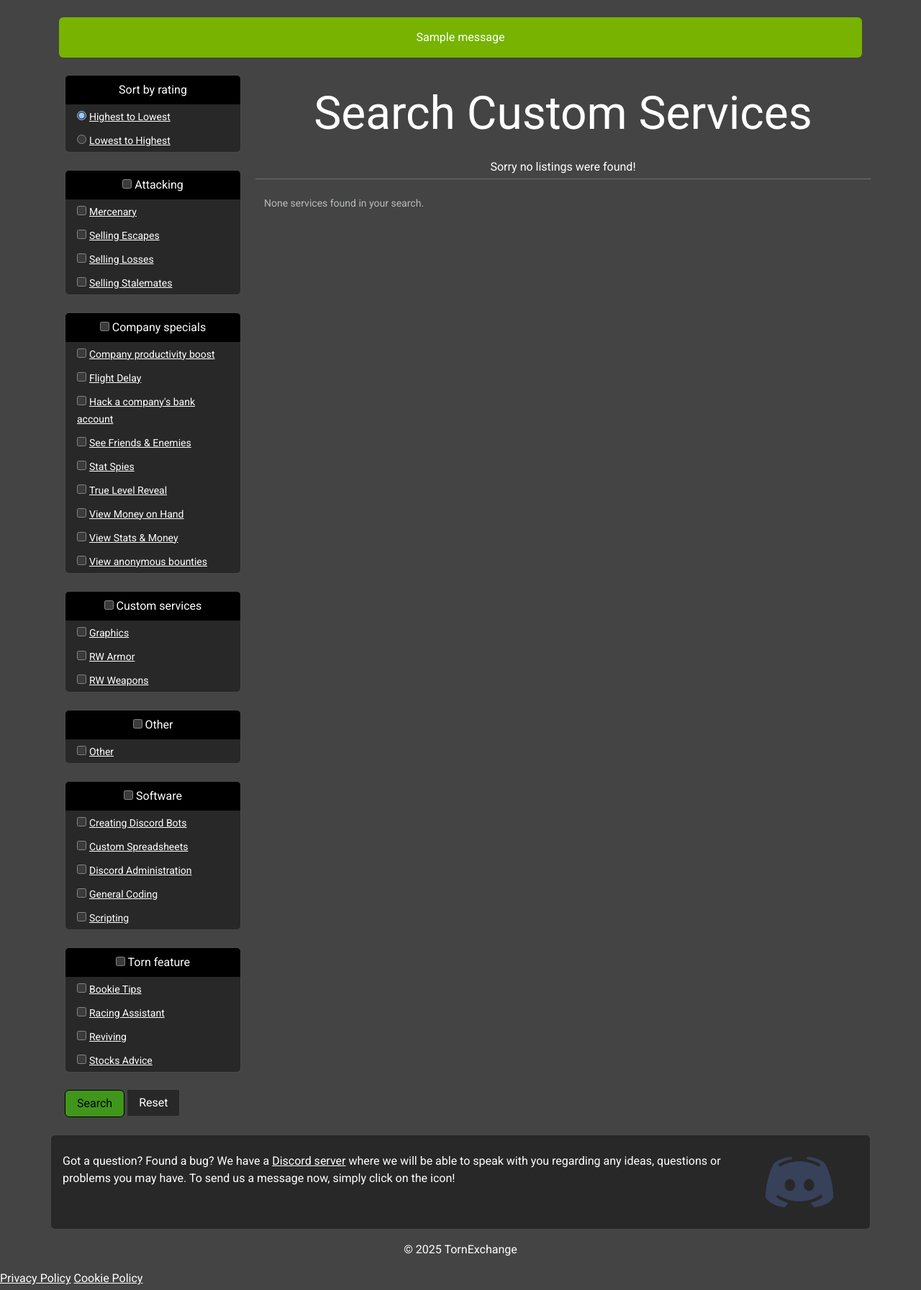
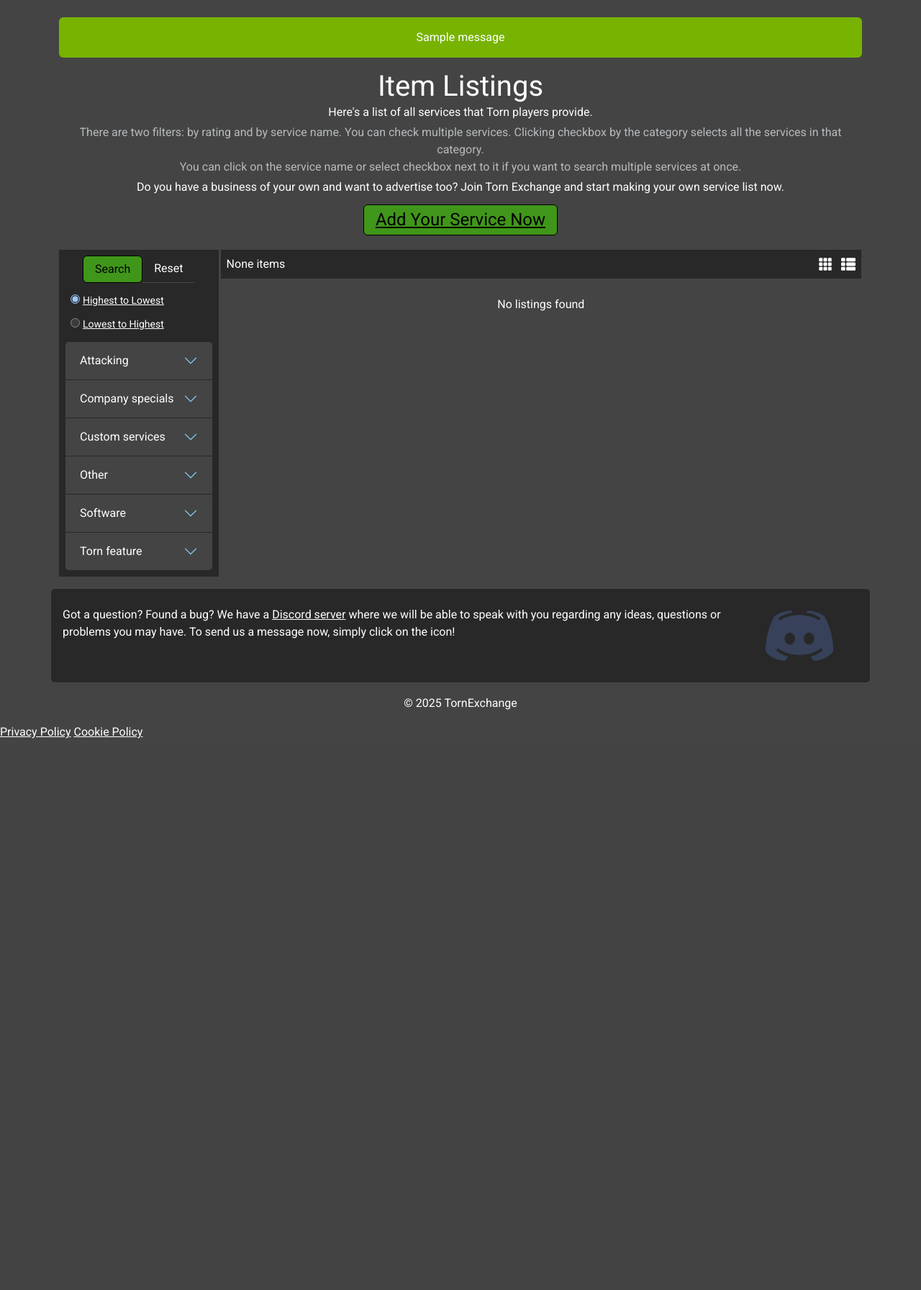
Before and after one commit to torn-exchange/web, a Django app: page /search_services/?order_by=-owner__vote_score in a window 1280 px wide. Shown: the part 76-1868 px from the top of the page at 72% size. After the commit the page ends 1102 px from the top, so only its background shows below. Run offline with Django 3.2, Linux system fonts and the light colour scheme; a user stored in the database is signed in; data comes from the database, SQL or seed files in the repository; tables that the repository leaves empty hold one stand-in row (values such as "Sample post"); one stand-in notice (Sample message) is shown; some libraries are stand-ins or nearby versions; some web fonts are replaced.

Commit message:
Services UI refactor (#115)
* UI Refactor

Added adbstraction in view_utilities to handle view layouts across other site areas in the future
Added view_utilities css, specifically for listings for now while in "approval stage"
Added basic css for view togglers
Updated listings.html with the new refactored layout
Updated base.html to include new view_utilities.js, which is reusable
Updated base.html to add mime types to css includes

* Removed debug

* Added comments

* Re-added missing styling

* Re-added in scope attribute for value

* Fix footer

* Services UI Refactor

Ported UI into recentl listings UI factor boilerplate

* PR Comments

```diff
--- a/main/templates/main/base.html
+++ b/main/templates/main/base.html
@@ -53,7 +53,7 @@
   <script type="text/javascript" src="https://cs.iubenda.com/autoblocking/3912666.js"></script>
   <script type="text/javascript" src="//cdn.iubenda.com/cs/gpp/stub.js"></script>
   <script type="text/javascript" src="//cdn.iubenda.com/cs/iubenda_cs.js" charset="UTF-8" async></script>
-<script type="text/javascript" src="{% static 'main/js/view_utilities.js' %}"></script>
+
   <!-- Required meta tags -->
   <meta charset="utf-8">
   <meta name="viewport" content="width=device-width, initial-scale=1, shrink-to-fit=no">
--- a/main/templates/main/search_services.html
+++ b/main/templates/main/search_services.html
@@ -1,75 +1,25 @@
 {% extends "main/base.html" %}
 {% block content %}
-{%load crispy_forms_tags %}
+    {% load crispy_forms_tags %}
     {% load humanize %}
     {% load custom_tags %}
     {% load static %}
-<div class='container'>
-    <div class='row'>
-        <div class='col-md-3 col-sm-12'>
-            <div class="p-2">
-                <form method="get">
-                    <div class="card mb-4">
-                        <div class="card-header">Sort by rating</div>
-                        <ul class="list-group list-group-flush">
-                            <li class="list-group-item py-1 my-0">
-                                <input type="radio" name="order_by" value="-owner__vote_score" {% if order_by == '-owner__vote_score' %}checked{% endif %}>
-                                <a href="?order_by=-owner__vote_score" class="small">Highest to Lowest</a>
-                            </li>
-                            <li class="list-group-item py-1 my-0">
-                                <input type="radio" name="order_by" value="owner__vote_score" {% if order_by == 'owner__vote_score' %}checked{% endif %}>
-                                <a href="?order_by=owner__vote_score" class="small">Lowest to Highest</a>
-                            </li>
-                        </ul>
-                    </div>
-                    {% for category, services in services_by_category.items %}
-                        <div class="card mb-4">
-                            <div class="card-header">
-                                <input type="checkbox" name="category" value="{{ category }}" class="mark_category" {{ checked }}>
-                                {{ category }}
-                            </div>
-                            <ul class="list-group list-group-flush">
-                                {% for service, checked in services %}
-                                <li class="list-group-item py-1 my-0">
-                                    <input type="checkbox" name="service" value="{{ service }}" {{ checked }}>
-                                    <a href="?order_by={{ order_by }}&service={{ service|urlencode }}" class="small">{{ service }}</a>
-                                </li>
-                                {% endfor %}
-                            </ul>
-                        </div>
-                    {% endfor %}
-                    <button class='btn btn-primary'> Search </button>
-                    <a href="{% url 'search_services' %}" class="btn btn-secondary">Reset</a>
-                </form>
-            </div>
-        </div>
-        <div class='col-md-9 col-sm-12'>
-            <div class='row'>
-                <div class="text-center col-12">
-                    <h1 class="m-4 allerta-font text-center">
-                        Search Custom Services
-                    </h1>
-                </div>
-                <div class="text-center">
-                    {% if not listings.object_list%}
+    <div class="container">
+        <div class="row pb-3">
+            <div class="col-12 text-center">
+                <h3>Item Listings</h3>
+                {# @TODO use popovers/tooltips for this text #}
                 <p>
-                        {% if error %}
-                        {{error}}
-                        {% else %}
-                        Sorry no listings were found!
-                        {% endif %}
-                    </p>
-                    {% else %}
-                    <p class="ml-5 p-0 m-0 text-left pb-2">
                     Here's a list of all services that Torn players provide.
                 </p>
-                    <p class="ml-5 p-0 m-0 text-left pb-2">
-                        There are two filters: by rating and by service name. You can check multiple services. Clicking checkbox by the category
-                        selects all the services in that category. <br />
-                        You can click on the service name or select checkbox next to it if you want to search multiple services at once. <br />
-                        Search and Reset buttons are found at the bottom of the page.
+                <p class="text-muted">
+                    There are two filters: by rating and by service name. You can check multiple services. Clicking
+                    checkbox by the category selects all the services in that category.
+                    <br/>
+                    You can click on the service name or select checkbox next to it if you want to search multiple
+                    services at once.
                 </p>
-                    <p class="ml-5 p-0 m-0 text-left pb-2">
+                <p>
                     Do you have a business of your own and want to advertise too? Join Torn Exchange and start making
                     your own service list now.
                 </p>
@@ -78,98 +28,160 @@
                     <a class="allerta-font h5" href="{% url 'edit_services' %}"> Add Your Service Now </a>
                 </div>
                 </p>
-
-                    {% endif %}
             </div>
-                <hr />
-                <br>
-
-                <div class="text-center col-12">
-                    {%include 'main/includes/pagination.html'%}
+        </div>
+        <div class="row">
+            <div class="listing-section">
+                <div class="listing-filters">
+                    <form method="GET">
+                        <div class="d-flex justify-content-center p-2">
+                            <button class="btn btn-primary"> Search</button>
+                            <a href="{% url 'search_services' %}" class="btn btn-secondary">Reset</a>
                         </div>
 
-                <small class="text-muted ml-4"> {{number_of_items}} services found in your search.</small>
-                {% for listing in listings%}
-                <div class='col-12'>
-                    <div class='card listing-card m-0 mb-1 p-0'>
-                        <div class="card-header m-0 p-0 py-1">
-                            <div class="row p2">
-                                <!-- Status Icon & Name -->
-                                <div class="col-12 col-md-8 mb-2 mb-md-0">
-                                    <div class="d-flex align-items-center">
-                                        <div class="me-2" style="width: 30px;">
-                                            {% if listing.owner.activity_status == 'Online' %}
-                                                <img src="{% static '/main/images/crown-online.png' %}" style="width:30%;" title="Online" alt="Online">&nbsp;
-                                            {% elif listing.owner.activity_status == 'Idle' %}
-                                                <img src="{% static '/main/images/crown-idle.png' %}" style="width: 30%;" title="Idle" alt="Idle">&nbsp;
-                                            {% elif listing.owner.activity_status == 'Offline' %}
-                                                <img src="{% static '/main/images/crown-offline.png' %}" style="width: 30%;" title="Offline", alt="Offline">&nbsp;
-                                            {% endif %}
-                                        </div>
-                                        <div class="text-gold">
-                                                {{listing.owner.name}}[{{listing.owner.torn_id}}]
-                                        </div>
-                                        <div class="ms-3 text-gold">
-                                            <i class="fas fa-star small mr-2 mb-2 size-2x">
-                                            </i> {{listing.owner.vote_score}}
+                        <ul class="list-group list-group-flush">
+                            <li class="list-group-item py-1 my-0">
+                                <input type="radio" name="order_by" value="-owner__vote_score"
+                                       {% if order_by == '-owner__vote_score' %}checked{% endif %}>
+                                <a href="?order_by=-owner__vote_score" class="small">Highest to Lowest</a>
+                            </li>
+                            <li class="list-group-item py-1 my-0">
+                                <input type="radio" name="order_by" value="owner__vote_score"
+                                       {% if order_by == 'owner__vote_score' %}checked{% endif %}>
+                                <a href="?order_by=owner__vote_score" class="small">Lowest to Highest</a>
+                            </li>
+                        </ul>
+
+                        <div class="accordion p-2" id="accordionExample">
+                            {% for category, services in services_by_category.items %}
+                                <div class="accordion-item">
+                                    <h2 class="accordion-header" id="headingOne">
+                                        <button class="accordion-button collapsed" type="button"
+                                                data-bs-toggle="collapse"
+                                                data-bs-target="#collapse{{ category|urlencode }}" aria-expanded="false"
+                                                aria-controls="collapse{{ category|urlencode }}">
+                                            {{ category }}
+                                        </button>
+                                    </h2>
+                                    <input type="checkbox" name="category" value="{{ category }}"
+                                           class="mark_category" {{ checked }} style="display:none">
+
+
+                                    <div id="collapse{{ category|urlencode }}" class="accordion-collapse collapse"
+                                         aria-labelledby="heading{{ category|urlencode }}"
+                                         data-bs-parent="#accordion{{ category|urlencode }}">
+                                        <div class="accordion-body p-2">
+                                            <ul class="list-group list-group-flush">
+                                                {% for service, checked in services %}
+                                                    <li class="list-group-item py-0 my-0 p-0">
+                                                        <input type="checkbox" name="service"
+                                                               value="{{ service }}" {{ checked }}>
+                                                        <a href="?order_by={{ order_by }}&service={{ service|urlencode }}"
+                                                           class="small">{{ service }}</a>
+                                                    </li>
+                                                {% endfor %}
+                                            </ul>
                                         </div>
                                     </div>
                                 </div>
 
-                                <!-- Action Buttons -->
-                                <div class="col-12 col-md-4 py-1">
-                                    <div class="d-flex justify-content-around gap-2">
-                                         <a target="_blank" href="{% url 'services_list' listing.owner.name%}"
+                            {% endfor %}
+                        </div>
+                    </form>
+                </div>
+                <div class="listing-wrapper">
+                    <div class="d-flex ps-2 pe-2 pt-2 pb-2 listing-header">
+                        <div class="flex-grow-0">
+                            {{ number_of_items }} items
+                        </div>
+                        <div class="flex-grow-1 listing-pagination">
+                            {% include 'main/includes/pagination.html' %}
+                        </div>
+                        <div class="flex-grow-0">
+                            <a href="javascript:void(0)" class="view-toggler" data-target="listing_container"
+                               data-layout="grid-view">
+                                <svg xmlns="http://www.w3.org/2000/svg" width="20" height="20" fill="currentColor"
+                                     class="bi bi-grid-3x3-gap-fill me-2" viewBox="0 0 16 16">
+                                    <path d="M1 2a1 1 0 0 1 1-1h2a1 1 0 0 1 1 1v2a1 1 0 0 1-1 1H2a1 1 0 0 1-1-1zm5 0a1 1 0 0 1 1-1h2a1 1 0 0 1 1 1v2a1 1 0 0 1-1 1H7a1 1 0 0 1-1-1zm5 0a1 1 0 0 1 1-1h2a1 1 0 0 1 1 1v2a1 1 0 0 1-1 1h-2a1 1 0 0 1-1-1zM1 7a1 1 0 0 1 1-1h2a1 1 0 0 1 1 1v2a1 1 0 0 1-1 1H2a1 1 0 0 1-1-1zm5 0a1 1 0 0 1 1-1h2a1 1 0 0 1 1 1v2a1 1 0 0 1-1 1H7a1 1 0 0 1-1-1zm5 0a1 1 0 0 1 1-1h2a1 1 0 0 1 1 1v2a1 1 0 0 1-1 1h-2a1 1 0 0 1-1-1zM1 12a1 1 0 0 1 1-1h2a1 1 0 0 1 1 1v2a1 1 0 0 1-1 1H2a1 1 0 0 1-1-1zm5 0a1 1 0 0 1 1-1h2a1 1 0 0 1 1 1v2a1 1 0 0 1-1 1H7a1 1 0 0 1-1-1zm5 0a1 1 0 0 1 1-1h2a1 1 0 0 1 1 1v2a1 1 0 0 1-1 1h-2a1 1 0 0 1-1-1z"/>
+                                </svg>
+                            </a>
+                            <a href="javascript:void(0)" class="view-toggler" data-target="listing_container"
+                               data-layout="list-view">
+                                <svg xmlns="http://www.w3.org/2000/svg" width="20" height="20" fill="currentColor"
+                                     viewBox="0 0 158 140">
+                                    <path fill-rule="evenodd"
+                                          d="M33.9 100.5c6.2 0 11.3 5 11.3 11.3v17c0 6.1-5 11.2-11.3 11.2H11.3C5 140 0 135 0 128.7v-17c0-6.2 5-11.2 11.3-11.2h22.6zm112.9 0c6.2 0 11.3 5 11.3 11.3v17c0 6.1-5 11.2-11.3 11.2h-79c-6.3 0-11.3-5-11.3-11.3v-17c0-6.2 5-11.2 11.2-11.2h79zm-113-49.7c6.3 0 11.4 5 11.4 11.3v17c0 6.2-5 11.2-11.3 11.2H11.3C5 90.3 0 85.3 0 79V62.1c0-6.2 5-11.3 11.3-11.3h22.6zm113 0c6.2 0 11.3 5 11.3 11.3v17c0 6.2-5 11.2-11.3 11.2h-79c-6.3 0-11.3-5-11.3-11.3V62.1c0-6.2 5-11.3 11.2-11.3h79zM33.8 0c6.3 0 11.4 5 11.4 11.3v17c0 6.2-5 11.2-11.3 11.2H11.3C5 39.5 0 34.5 0 28.2v-17C0 5.2 5 0 11.3 0h22.6zm113 0C153 0 158 5 158 11.3v17c0 6.2-5 11.2-11.3 11.2h-79c-6.3 0-11.3-5-11.3-11.3v-17c0-6.1 5-11.2 11.2-11.2h79z"/>
+                                </svg>
+                            </a>
+                        </div>
+                    </div>
+                    {% if listings %}
+                        <div id="listing_container" class="listing-container list-view">
+
+                            {% for listing in listings %}
+                                <div class="flex-grow-1">
+                                    <div class="card listing-card m-0 p-0">
+                                        <div class="p-2 d-flex listing-player">
+                                            <div class="flex-inline flex-grow-1 text-start">
+                                                <i class="fas fa-circle
+                                                {% if listing.owner.activity_status == 'Online' %} text-success
+                                                {% elif listing.owner.activity_status == 'Idle' %} text-warning
+                                                {% elif listing.owner.activity_status == 'Offline' %} text-secondary
+                                                {% endif %}
+                                            fs-12"></i>
+                                                <span>{{ listing.owner.name }}&nbsp;[{{ listing.owner.torn_id }}]</span>
+                                            </div>
+                                            <div class="flex-inline flex-grow-0 text-end
+                                            {% if listing.owner.vote_score == 0 %} text-secondary
+                                            {% elif listing.owner.vote_score > 0 %} text-success
+                                            {% elif listing.owner.vote_score < 0 %} text-danger
+                                            {% endif %}
+                                            ">
+                                                {{ listing.owner.vote_score }}
+                                                <i class="far fa-star
+                                                    {% if listing.owner.vote_score == 0 %} text-secondary
+                                                    {% elif listing.owner.vote_score > 0 %} text-success
+                                                    {% elif listing.owner.vote_score < 0 %} text-danger
+                                                    {% endif %}
+                                                "></i>
+                                            </div>
+                                        </div>
+
+                                        <div class="card-text ps-2">
+                                            <div class="mb-2 justify-content-center d-flex">
+                                                <strong>{{ listing.service.category }}:</strong> {{ listing.service.name }}
+                                            </div>
+                                            <div class="d-flex">
+                                                <div class="listing-price" style="position:relative;">
+                                                    <strong>${{ listing.money_price|intcomma }}</strong>
+                                                    {#<span class="badge bg-success listing-discount">-23%</span>#}
+                                                    {# @TODO Implement value diff #}
+                                                </div>
+                                            </div>
+                                            <div class="d-flex listing-value">
+                                                <span class="text-secondary">Price in items: {{ listing.barter_price|sanitize_string }}</span>
+                                            </div>
+                                            <div class="d-flex mt-1 listing-category">
+                                                <span class="text-muted">{{ listing.offer_description|sanitize_string }}</span>
+                                            </div>
+                                        </div>
+                                        <div class="card-footer mt-2">
+                                            <div class="row">
+                                                <div class="col">
+                                                    <a target="_blank"
+                                                       href="{% url 'services_list' listing.owner.name %}"
                                                        class="badge badge-light text-black pl-2 pr-2"
                                                        style="background-color: rgb(223, 239,243);"> Service List</a>
 
                                                     <a target="_blank"
-                                            href="https://www.torn.com/profiles.php?XID={{listing.owner.torn_id}}"
+                                                       href="https://www.torn.com/profiles.php?XID={{ listing.owner.torn_id }}"
                                                        class="badge badge-light text-black pl-2 pr-2"
                                                        style="background-color: rgb(235, 244,225);"> Contact Now</a>
 
-                                        <a target="_blank" href="https://tornpal.com/profile/{{listing.owner.torn_id}}?ref=2507441"
+                                                    <a target="_blank"
+                                                       href="https://tornpal.com/profile/{{ listing.owner.torn_id }}?ref=2507441"
                                                        class="badge badge-light text-black pl-2 pr-2"
                                                        style="background-color: rgb(223, 239,243);"> TornPal</a>
-                                    </div>
-                                </div>
-                            </div>
-                        </div>
-                        <div class="card-text">
-                            <div class='row align-items-center'>
-                                <!-- Item details -->
-                                <div class="col-9 col-md-10">
-                                    <div class='row'>
-                                        <div class="col ms-2">
-                                            <p class="mb-0">
-                                                <strong>Service:</strong> {{listing.service.name}}
-                                            </p>
-                                            <p class="mb-0">
-                                                <strong>Category:</strong> {{listing.service.category}}
-                                            </p>
-                                            <p class="mb-0">
-                                                <strong>Asking Price:</strong>
-                                                <a class='badge text-white b'>
-                                                    ${{listing.money_price|intcomma}}
-                                                </a>
-                                            </p>
-                                            <p class="mb-0">
-                                                <strong>Price in items:</strong> {{listing.barter_price|sanitize_string}}
-                                            </p>
-                                        </div>
-                                    </div>
-                                </div>
-                                <div class="pl-4 col-7 ms-2">
-                                    <p class="mb-0">
-                                        {{listing.offer_description|sanitize_string}}
-                                    </p>
-                                </div>
-                            </div>
-                        </div>
-                        <div class="card-footer mt-0">
-                            <div class="row">
-                                <div class="col">
-                                    <i class="fas fa-user"></i> Player last active: {{listing.owner.last_active|time_since}}
                                                 </div>
                                             </div>
                                         </div>
@@ -177,13 +189,21 @@
                                 </div>
                             {% endfor %}
                         </div>
-            {%include 'main/includes/pagination.html'%}
+                    {% else %}
+                        <div class="flex-grow-1">
+                            <div class="m-0 pt-4">
+                                <div class="text-center">
+                                    <h6>No listings found</h6>
                                 </div>
-
+                            </div>
+                        </div>
+                    {% endif %}
+                </div>
+            </div>
         </div>
 
         <!-- Footer -->
-    {%include 'main/includes/footer.html'%}
+        {% include 'main/includes/footer.html' %}
     </div>
 
     <script type="text/javascript">
@@ -197,5 +217,6 @@
         }
       });
     </script>
+    <script type="text/javascript" src="{% static 'main/js/view_utilities.js' %}"></script>
 
 {% endblock %}
```
Also changed, not shown: main/templates/main/listings.html (+5 -4 lines). Lines whose indentation alone changed are shown as unchanged.
